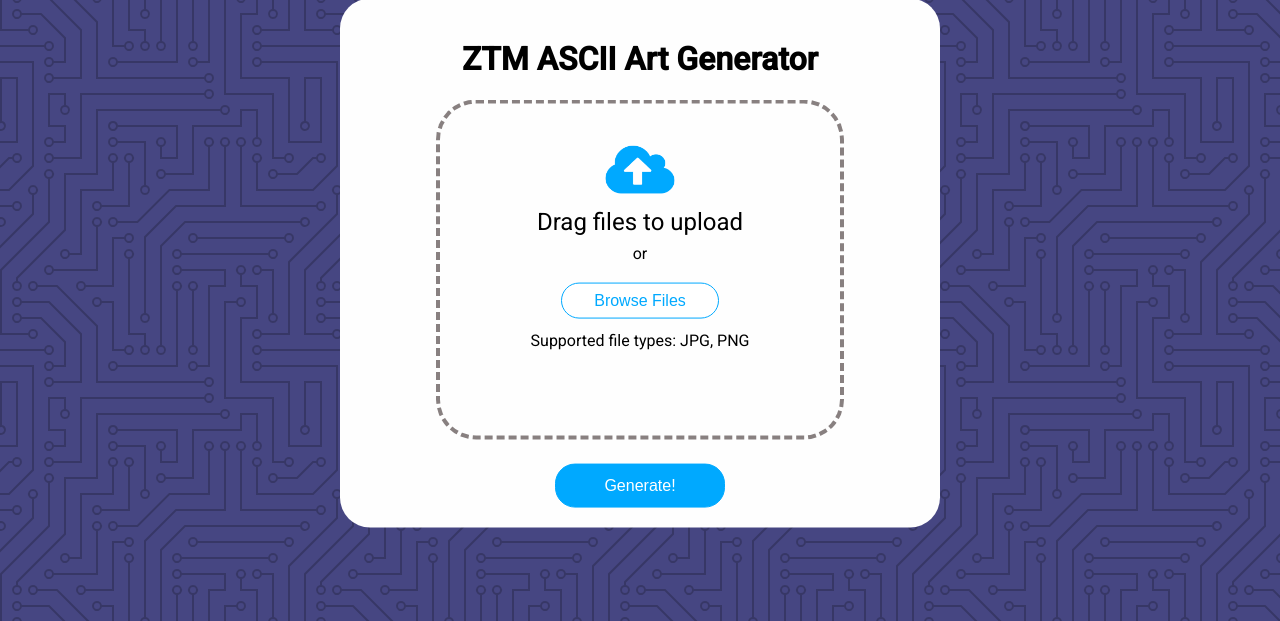
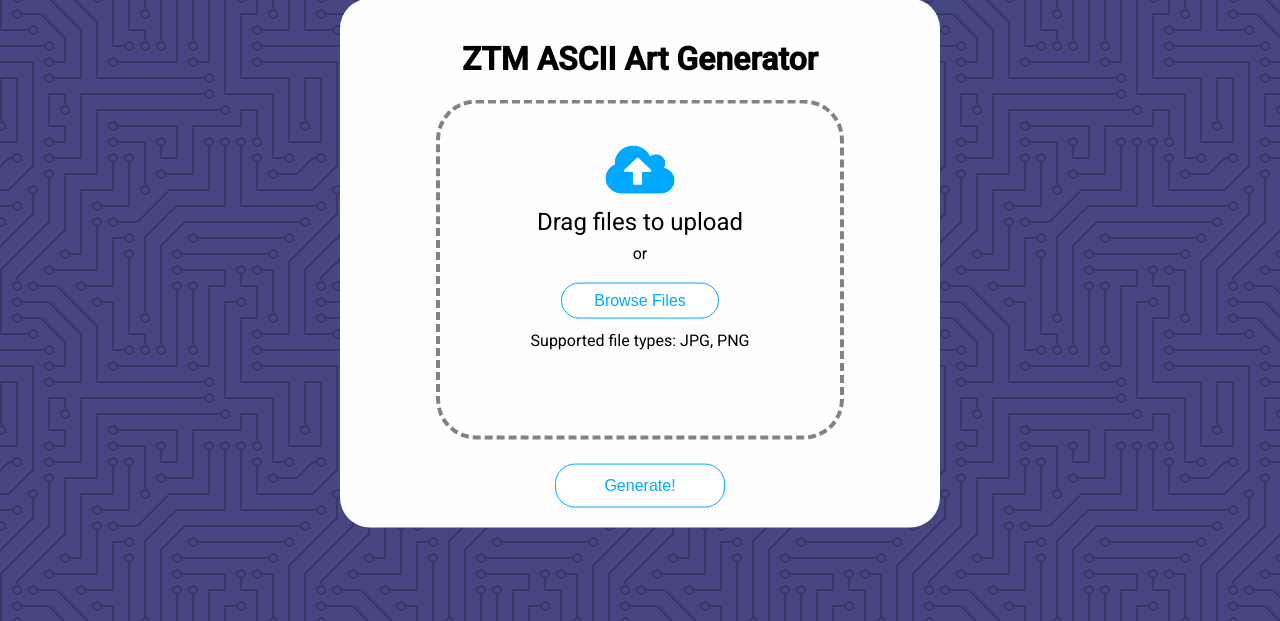
Before and after one commit to zero-to-mastery/ascii-art-2022, a Flask app: page /v2 in a window 1280 px wide, with the pointer over the restyled element. Shown: the part 179-800 px from the top of the page. Run offline with Flask 2, Linux system fonts and the light colour scheme.

Commit message:
Update button CSS for v2 (#77)

```diff
--- a/webapp/static/main-v2.css
+++ b/webapp/static/main-v2.css
@@ -167,7 +167,10 @@ button:active {
     cursor: pointer;
     margin-top: 24px;
 }
-
+.generate-button:hover{
+    background-color: white;
+    color: #00a9ff;
+        }
 
 #dropZone.dragover {
     border: 4px dashed #00a9ff;
```
